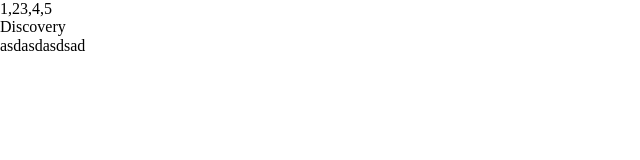
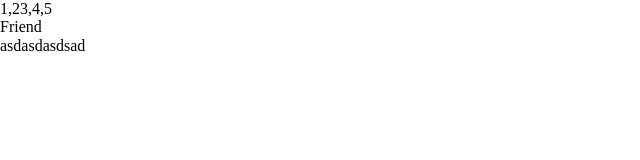
Before and after one commit to agreenbird1/NetEase-CloudMusic, a React (Vite) app: page /#/friend in a window 1280 px wide. Before the commit this address led to /. Shown: the top 160 px of the page, without its empty margins (0-640 px from the left). Built offline with nearby package versions, Linux system fonts and the light colour scheme.

Commit message:
feat: router components

```diff
--- a/src/main.tsx
+++ b/src/main.tsx
@@ -1,7 +1,8 @@
 import React from 'react'
 import ReactDOM from 'react-dom/client'
+import { RouterProvider } from 'react-router-dom'
 import 'normalize.css'
-import { RouterProvider } from 'react-router-dom'
+import '@/assets/css/reset.css'
 
 import router from './router'
 
--- /dev/null
+++ b/src/views/download/index.tsx
@@ -0,0 +1,11 @@
+import type { FC, ReactNode } from 'react'
+
+interface IProps {
+  children?: ReactNode
+}
+
+const Download: FC<IProps> = () => {
+  return <div>Download</div>
+}
+
+export default Download
--- /dev/null
+++ b/src/views/friend/index.tsx
@@ -0,0 +1,11 @@
+import type { FC, ReactNode } from 'react'
+
+interface IProps {
+  children?: ReactNode
+}
+
+const Friend: FC<IProps> = () => {
+  return <div>Friend</div>
+}
+
+export default Friend
--- /dev/null
+++ b/src/views/my/index.tsx
@@ -0,0 +1,11 @@
+import type { FC, ReactNode } from 'react'
+
+interface IProps {
+  children?: ReactNode
+}
+
+const My: FC<IProps> = () => {
+  return <div>My</div>
+}
+
+export default My
```
Also changed, not shown: src/router/index.tsx (+25 -6 lines), src/views/discovery/index.tsx (+7 -1 lines).
